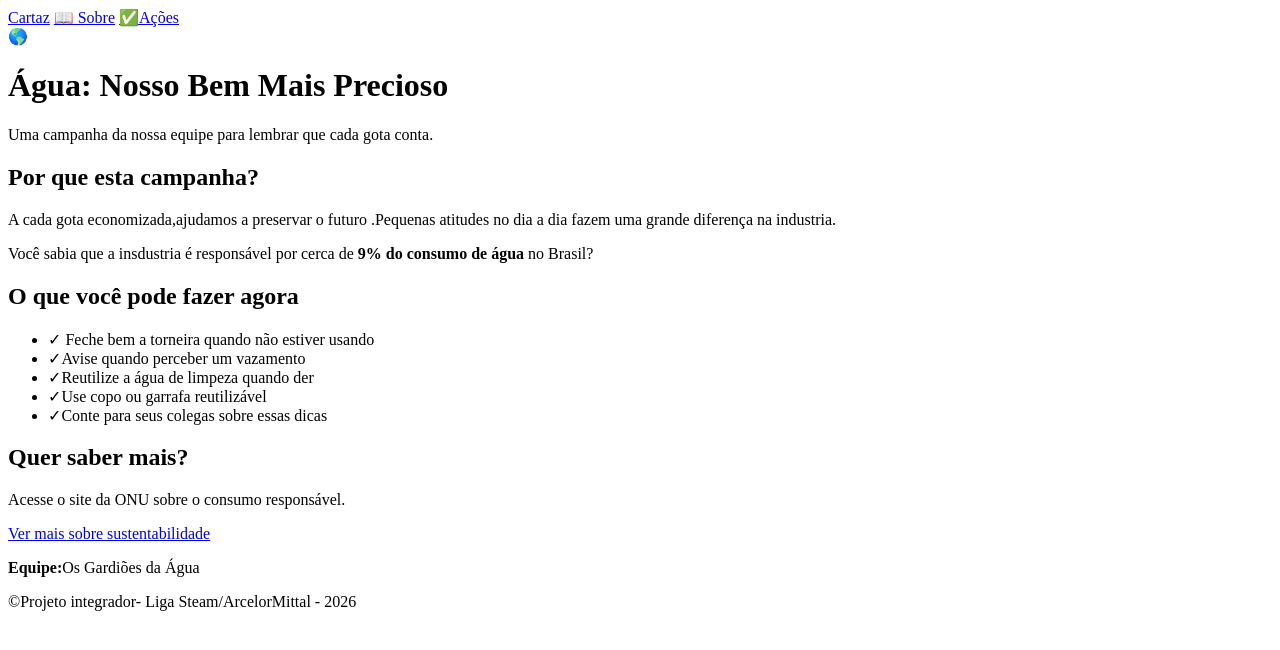
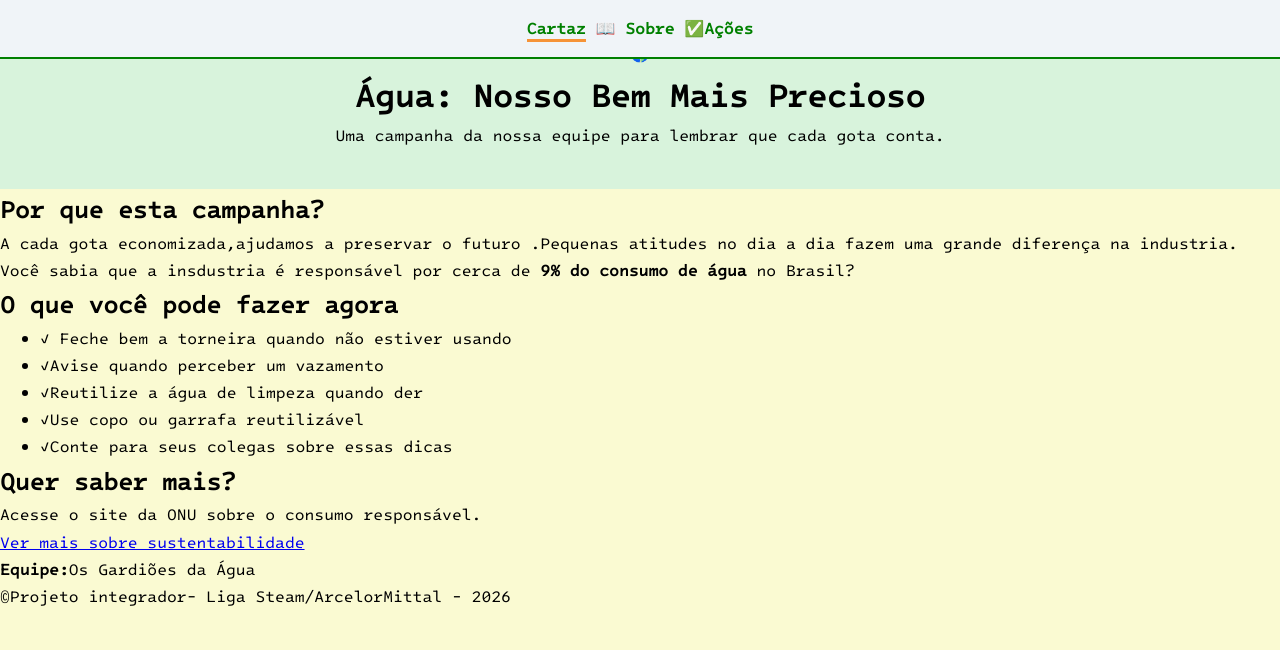
Before and after one commit to erika-coelho/projeto-integrador, a plain HTML site: page index.html in a window 1280 px wide. Drawn offline with Linux system fonts and the light colour scheme.

Commit message:
feat:estilos em css

```diff
--- /dev/null
+++ b/assets/css/style.css
@@ -0,0 +1,46 @@
+@font-face {
+font-family: "intelOneMomo";
+src: url("/assets/fonts/IntelOneMono-VariableFont_wght.ttf")format("truetype");
+font-weight: normal;
+
+}
+
+
+*{
+margin: 0px;
+box-sizing: border-box;
+}
+
+body{
+font-family:"intelOneMomo";
+color:#000;
+background-color:lightgoldenrodyellow;
+line-height: 1.7;
+}
+
+header{
+background: #d8f3dc;
+text-align: center;
+padding: 40px 20px;
+}
+
+.menu-navegacao{
+background: #f0f4f8;
+padding: 15px;
+border-bottom: 2px solid green;
+position: fixed;
+top: 0;
+left: 0;
+width: 100vw;
+z-index: 100;
+}
+.menu-navegacao a {
+margin: 0;
+color: green;
+text-decoration: none;
+font-weight: bold;
+transition: 0.3s;
+}
+
+.menu-navegacao a:hover , .ativo{
+border-bottom: 3px solid #f69337;}
--- a/index.html
+++ b/index.html
@@ -4,11 +4,12 @@
     <meta charset="UTF-8">
     <meta name="viewport" content="width=device-width, initial-scale=1.0">
     <title>Água: Nosso Bem Mais Precioso</title>
+    <link rel="stylesheet" href="assets/css/style.css" >
 </head>
 <body>
     <header>
-        <nav>
-            <a href="index.html">Cartaz</a>
+        <nav class="menu-navegacao">
+            <a href="index.html" class="ativo">Cartaz</a>
             <a href="sobre.html"> 📖 Sobre</a>
             <a href="acoes.html">✅Ações</a>
         </nav>
```
Also changed, not shown: assets/fonts/IntelOneMono-VariableFont_wght.ttf (added).
